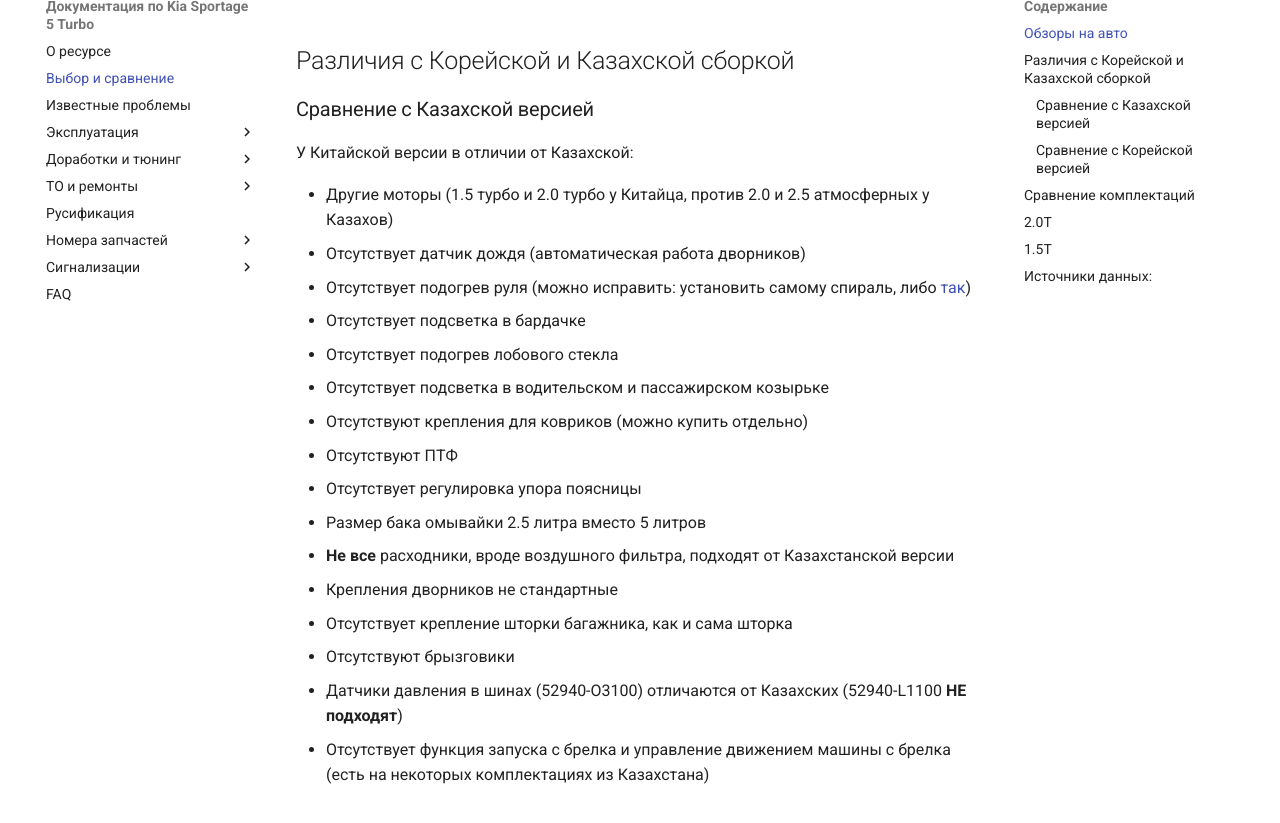
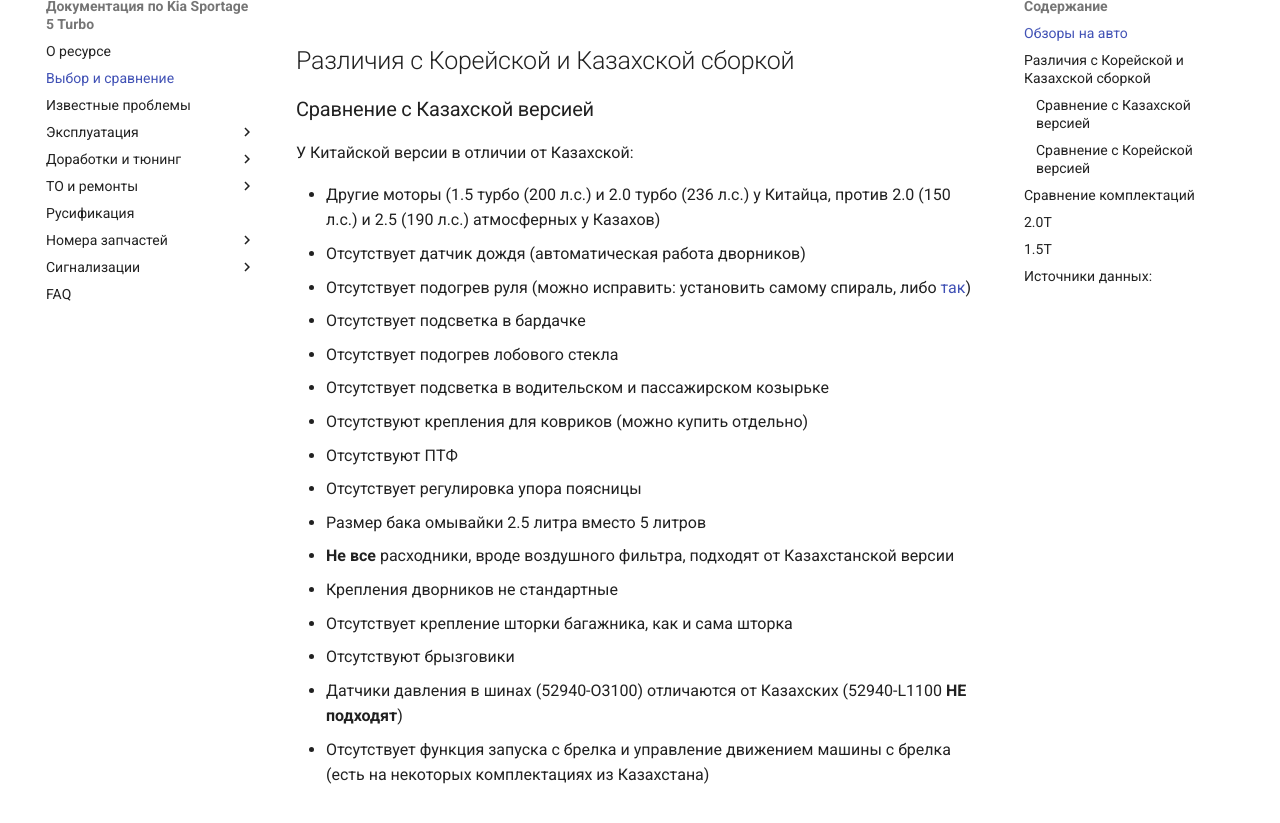
Before and after one commit to kia-sportage-docs/kia-sport5-docs, an MkDocs documentation site: the page built from docs/versions.md, in a window 1280 px wide and 900 px high, scrolled down 475 px, cut to the strip 75-898 px from the top of the window. Built offline with MkDocs 1.6.1 and Material for MkDocs 9.7.7, drawn with Linux system fonts in a browser that asks for light colours.

Commit message:
Сравнение версий

```diff
--- a/docs/versions.md
+++ b/docs/versions.md
@@ -10,7 +10,7 @@
 
 У Китайской версии в отличии от Казахской:
 
-- Другие моторы (1.5 турбо и 2.0 турбо у Китайца, против 2.0 и 2.5 атмосферных у Казахов)
+- Другие моторы (1.5 турбо (200 л.с.) и 2.0 турбо (236 л.с.) у Китайца, против 2.0 (150 л.с.) и 2.5 (190 л.с.) атмосферных у Казахов)
 - Отсутствует датчик дождя (автоматическая работа дворников)
 - Отсутствует подогрев руля (можно исправить: установить самому спираль, либо [так](improvement/wheel-heating.md))
 - Отсутствует подсветка в бардачке
```
